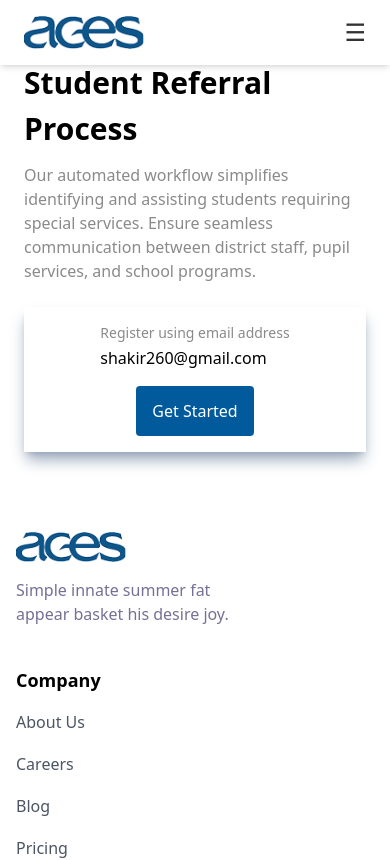
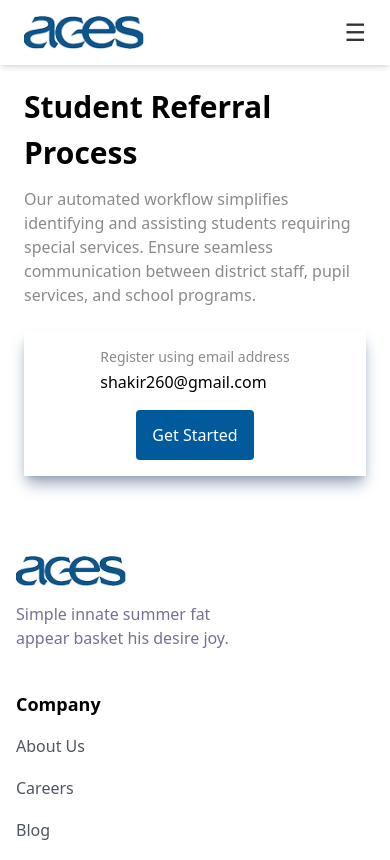
Before and after one commit to Yun4g/Aces-pre, a Next.js app: page / in a window 390 px wide. Shown: the top 860 px of the page. Built offline with nearby package versions, Linux system fonts and the light colour scheme.

Commit message:
added adjustment to the responsiveness

```diff
--- a/src/components/herosection.tsx
+++ b/src/components/herosection.tsx
@@ -14,7 +14,7 @@ const HeroSection = () => {
         {/* Left Content */}
         <div className="w-full lg:w-1/2 h-full lg:pt-24">
 
-          <p className="text-3xl sm:text-5xl lg:text-[68px] font-semibold mt-4 leading-tight">
+          <p className="text-3xl sm:text-5xl lg:text-[68px] font-semibold mt-10 md:mt-14 lg:mt-4 leading-tight">
              Student Referral
           </p>
           <p className="text-3xl sm:text-5xl lg:text-[68px] font-semibold mt-2 leading-tight">
```
